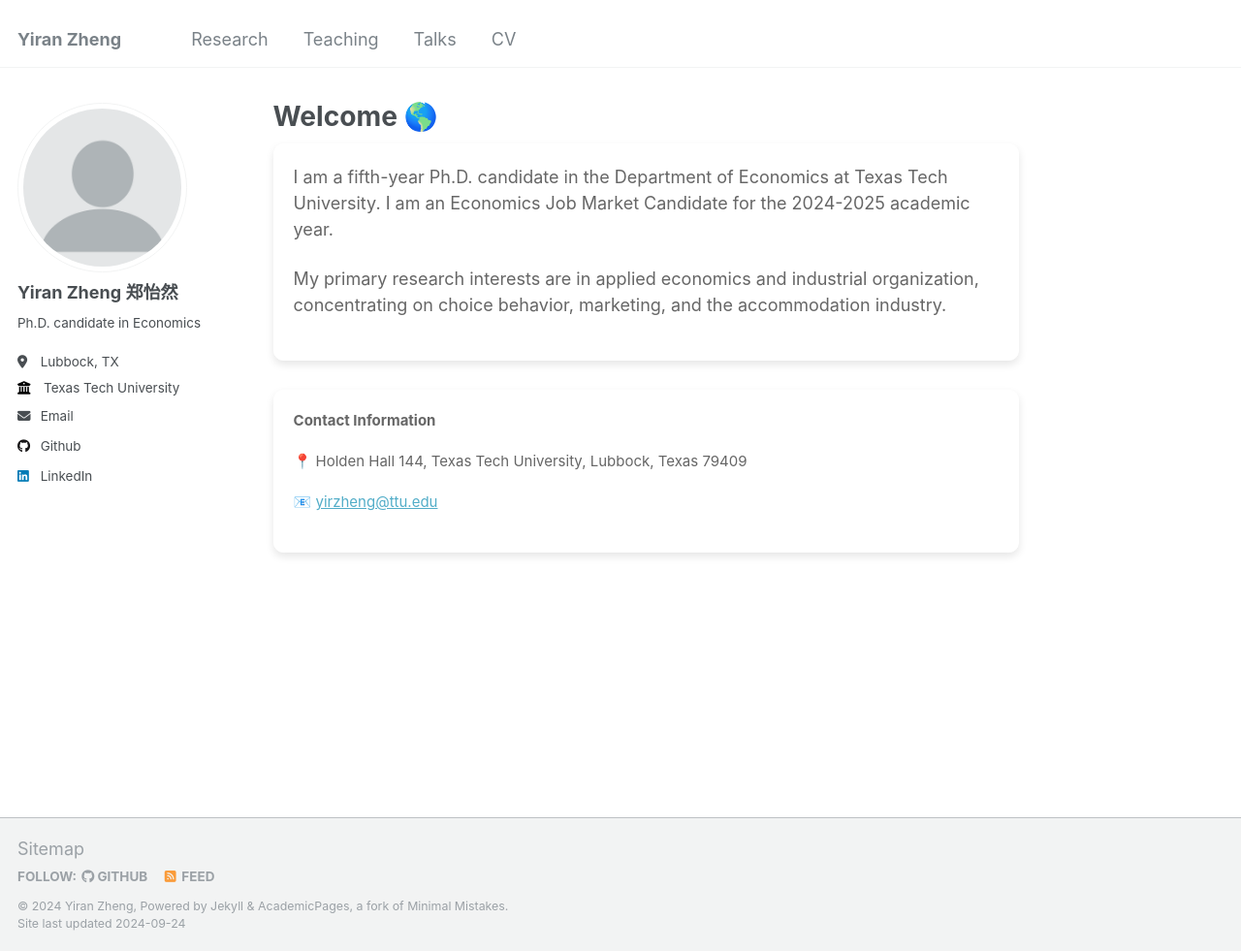
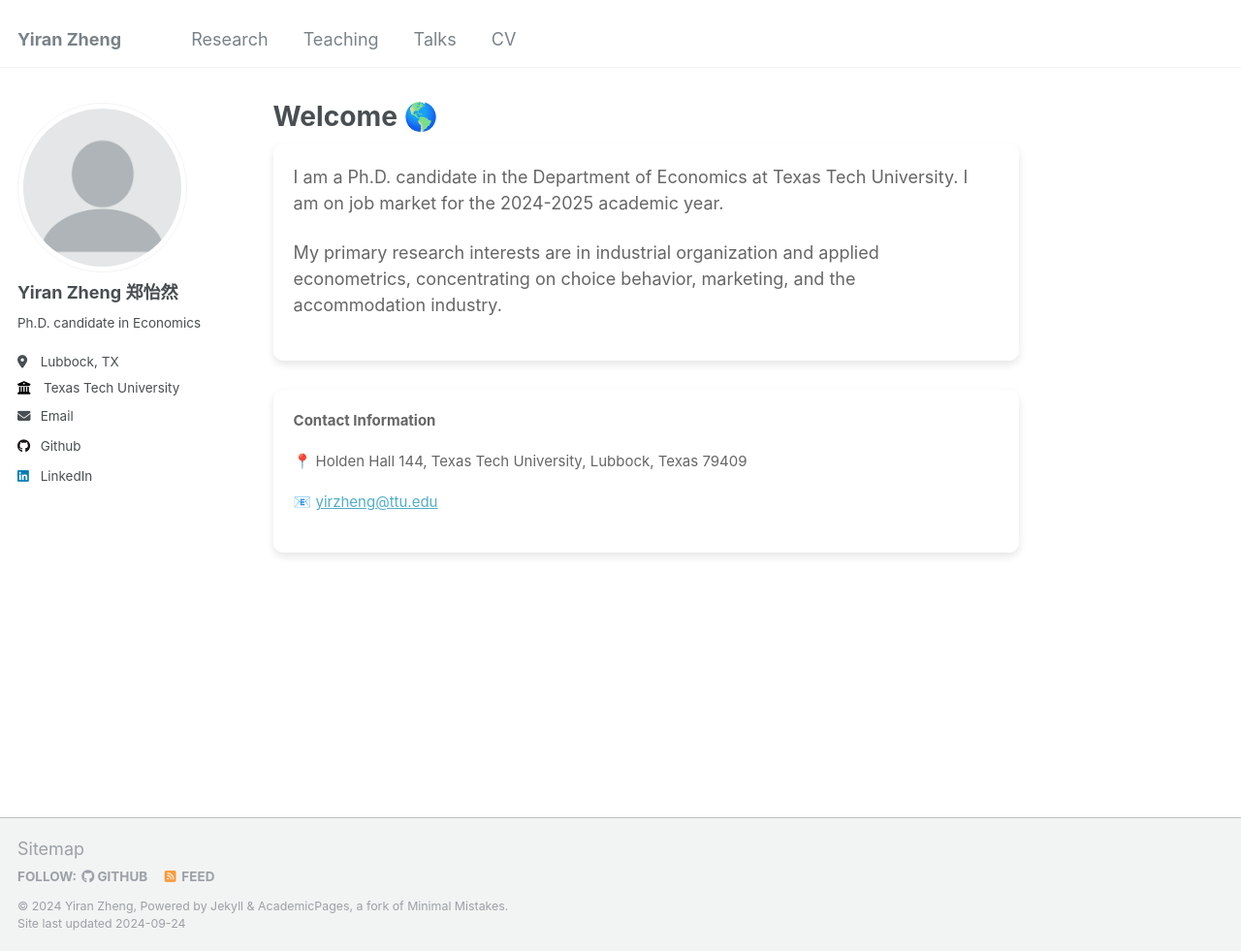
Before and after one commit to yiran-zheng/yiran-zheng.github.io, a Jekyll site: the page built from _pages/about.md, in a window 1280 px wide and 981 px high. Shown: the whole window at 97% size. Built offline with Jekyll 4.4.1, drawn with Linux system fonts in a browser that asks for light colours.

Commit message:
Update about.md

```diff
--- a/_pages/about.md
+++ b/_pages/about.md
@@ -10,10 +10,10 @@ redirect_from:
   <div style="flex: 1.5; margin-right: 20px; align-self: center;">
     <div style="flex: 2;font-size: 18px;color: #666666;">
       <p>
-      I am a fifth-year Ph.D. candidate in the Department of Economics at Texas Tech University. I am an Economics Job Market Candidate for the 2024-2025 academic year.
+      I am a Ph.D. candidate in the Department of Economics at Texas Tech University. I am on job market for the 2024-2025 academic year.
       </p>
       <p>
-      My primary research interests are in applied economics and industrial organization, concentrating on choice behavior, marketing, and the accommodation industry.
+      My primary research interests are in industrial organization and applied econometrics, concentrating on choice behavior, marketing, and the accommodation industry.
       </p>
     </div>
   </div>
```
